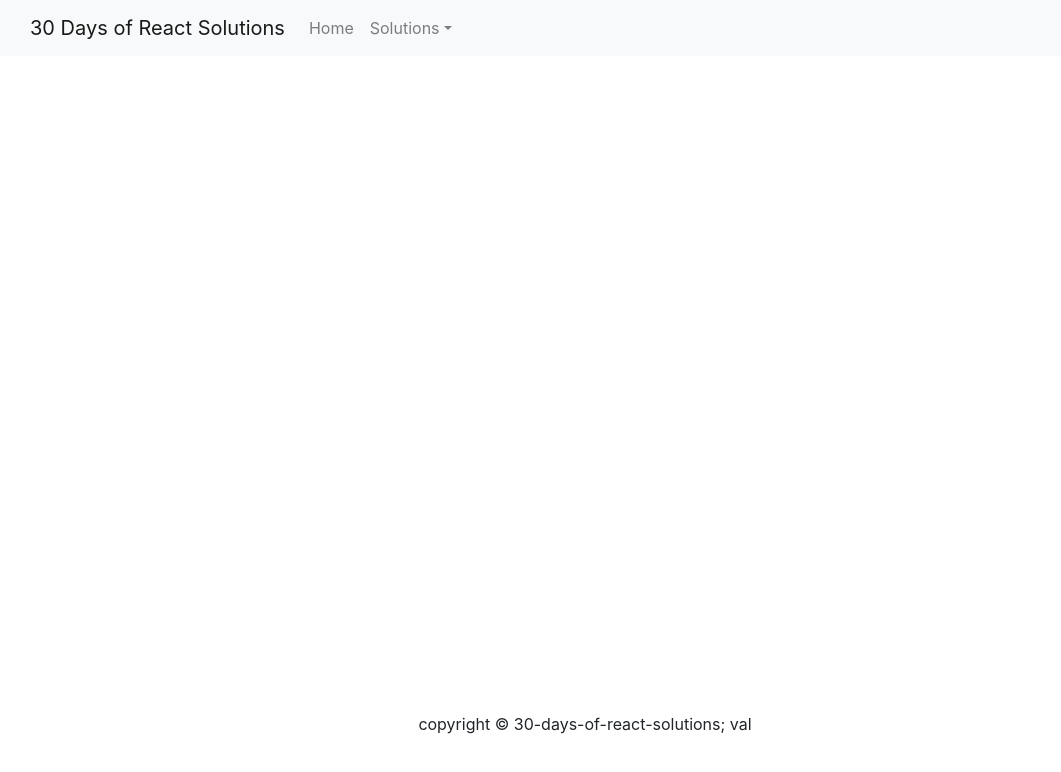
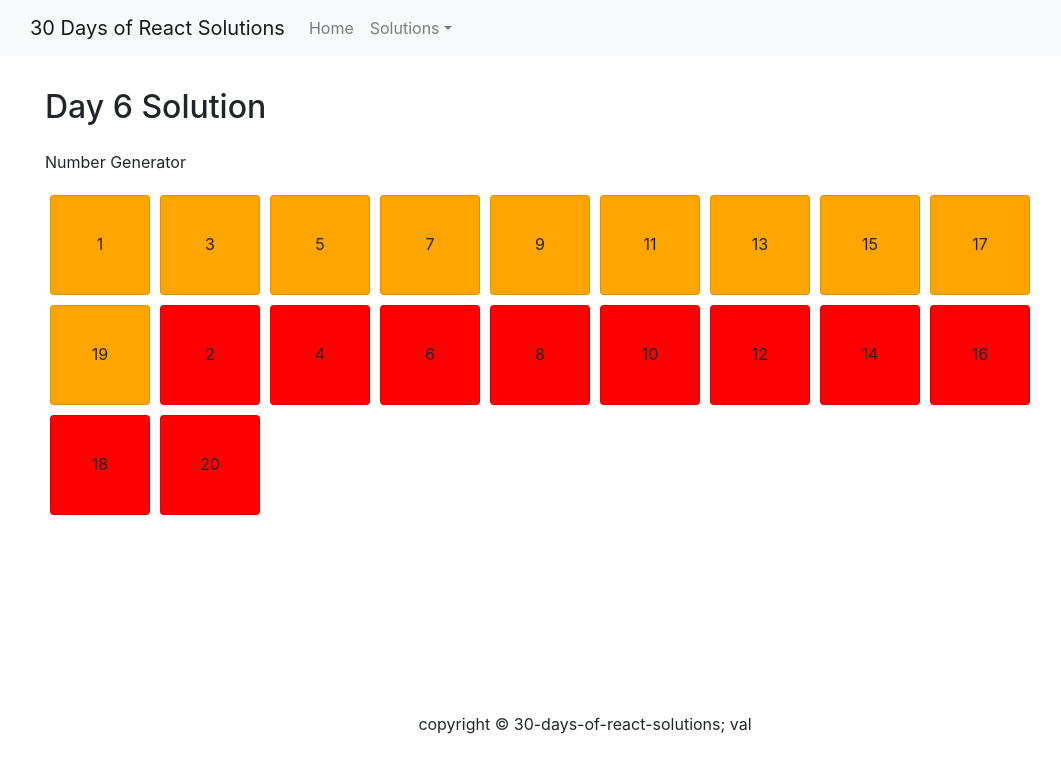
Before and after one commit to valeryfun/30-days-of-react-solutions, a React (Create React App) app: page /day-6-solutions in a window 1280 px wide. Shown: the top 772 px of the page, without its empty margins (55-1116 px from the left). Built offline with nearby package versions, Linux system fonts and the light colour scheme.

Commit message:
day6 solutions part 1

```diff
--- a/src/App.js
+++ b/src/App.js
@@ -8,6 +8,7 @@ import Header from './components/Header'
 import Footer from './components/Footer'
 import day3 from './screens/day3'
 import Day4 from './screens/day4'
+import Day6 from './screens/day6'
 
 library.add(faCheckCircle)
 
@@ -19,6 +20,7 @@ const App = () => {
 				<Container>
 					<Route path='/day-3-solutions' component={day3} />
 					<Route path='/day-4-solutions' component={Day4} />
+					<Route path='/day-6-solutions' component={Day6} />
 				</Container>
 			</main>
 			<Footer />
--- /dev/null
+++ b/src/components/GenerateNumber.js
@@ -0,0 +1,43 @@
+import React from 'react'
+import { Card } from 'react-bootstrap'
+
+const GenerateNumber = () => {
+	const numbers = [
+		1, 2, 3, 4, 5, 6, 7, 8, 9, 10, 11, 12, 13, 14, 15, 16, 17, 18, 19, 20
+	]
+
+	const oddNumber = numbers.filter(odd => odd % 2 !== 0)
+	const evenNumber = numbers.filter(odd => odd % 2 === 0)
+
+	return (
+		<div className='day6-container'>
+			{oddNumber.map(oddNumbers => (
+				<Card className='day6-card' style={{ backgroundColor: 'orange' }}>
+					{oddNumbers}
+				</Card>
+			))}
+			{evenNumber.map(evenNumbers => (
+				<Card className='day6-card' style={{ backgroundColor: 'red' }}>
+					{evenNumbers}
+				</Card>
+			))}
+			{/* {numbers
+				.filter(even => even % 2 === 0)
+				.map(evenNumber => (
+					<Card className='day6-card' style={{ backgroundColor: 'red' }}>
+						{evenNumber}
+					</Card>
+				))
+				? numbers
+						.filter(odd => odd % 2 !== 0)
+						.map(oddNumber => (
+							<Card className='day6-card' style={{ backgroundColor: 'orange' }}>
+								{oddNumber}
+							</Card>
+						))
+				: null} */}
+		</div>
+	)
+}
+
+export default GenerateNumber
--- a/src/components/Header.js
+++ b/src/components/Header.js
@@ -15,7 +15,12 @@ const Header = () => {
 								<NavDropdown.Item href='/day-3-solutions'>
 									Day 3
 								</NavDropdown.Item>
-								<NavDropdown.Item href='/day-4-solutions'>Day 4</NavDropdown.Item>
+								<NavDropdown.Item href='/day-4-solutions'>
+									Day 4
+								</NavDropdown.Item>
+								<NavDropdown.Item href='/day-6-solutions'>
+									Day 6
+								</NavDropdown.Item>
 							</NavDropdown>
 						</Nav>
 					</Navbar.Collapse>
--- a/src/index.css
+++ b/src/index.css
@@ -40,3 +40,17 @@ code {
   box-shadow: 5px 5px 5px lightgray;
   padding: 0px !important;
 }
+
+.day6-card{
+  height: 100px;
+  width: 100px;
+  border: 1px solid lightgray;
+  text-align: center;
+  line-height: 6rem;
+  margin: 5px;
+}
+
+.day6-container{
+  display: flex;
+  flex-wrap: wrap;
+}
--- /dev/null
+++ b/src/screens/day6.js
@@ -0,0 +1,20 @@
+import React from 'react'
+import { Row, Col } from 'react-bootstrap'
+import Day3FormContainer from '../components/Day3FormContainer'
+import GenerateNumber from '../components/GenerateNumber'
+
+const Day6 = () => {
+	return (
+		<Day3FormContainer>
+			<h2 className='py-3'>Day 6 Solution</h2>
+			<p>Number Generator</p>
+			<Row>
+				<Col>
+					<GenerateNumber />
+				</Col>
+			</Row>
+		</Day3FormContainer>
+	)
+}
+
+export default Day6
```
